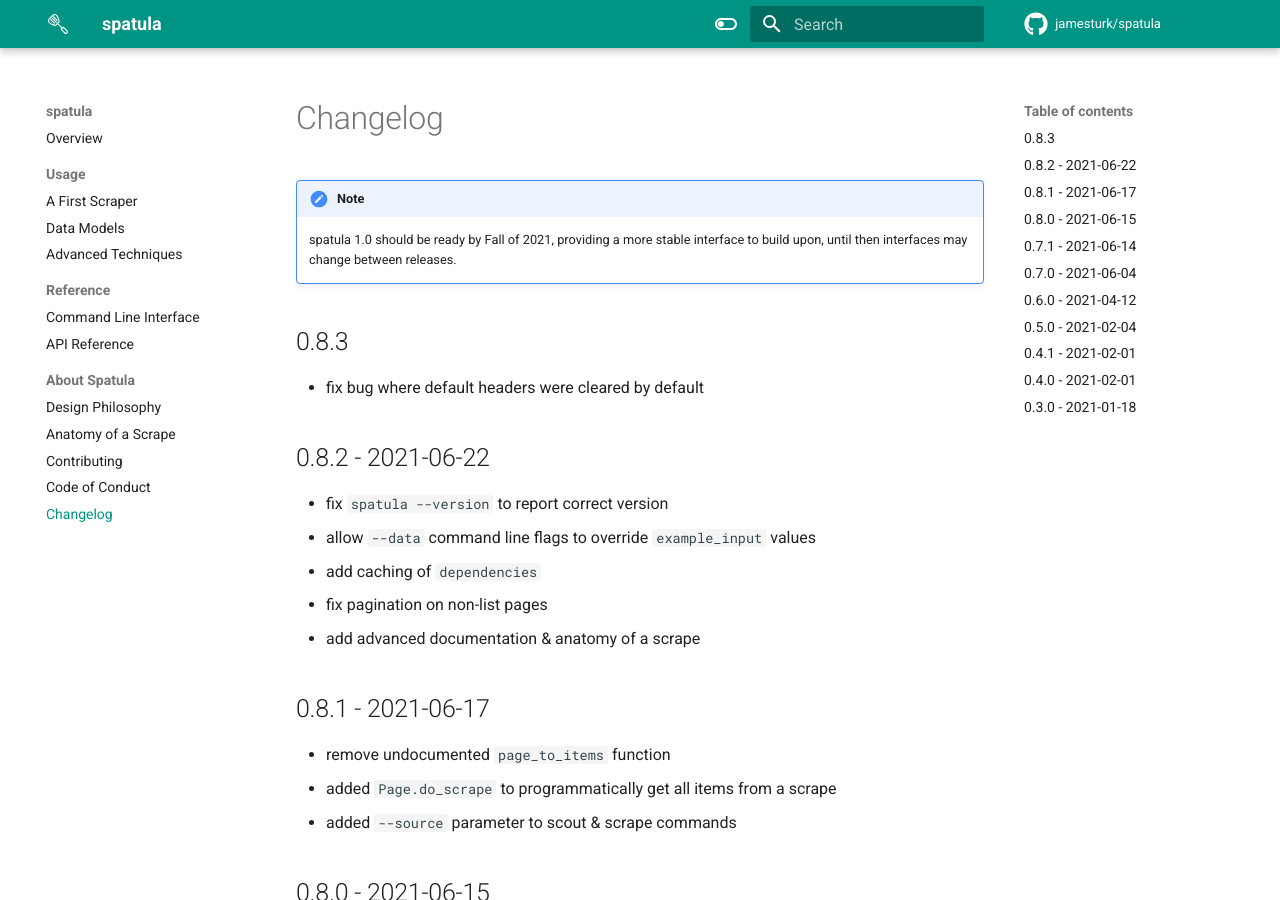
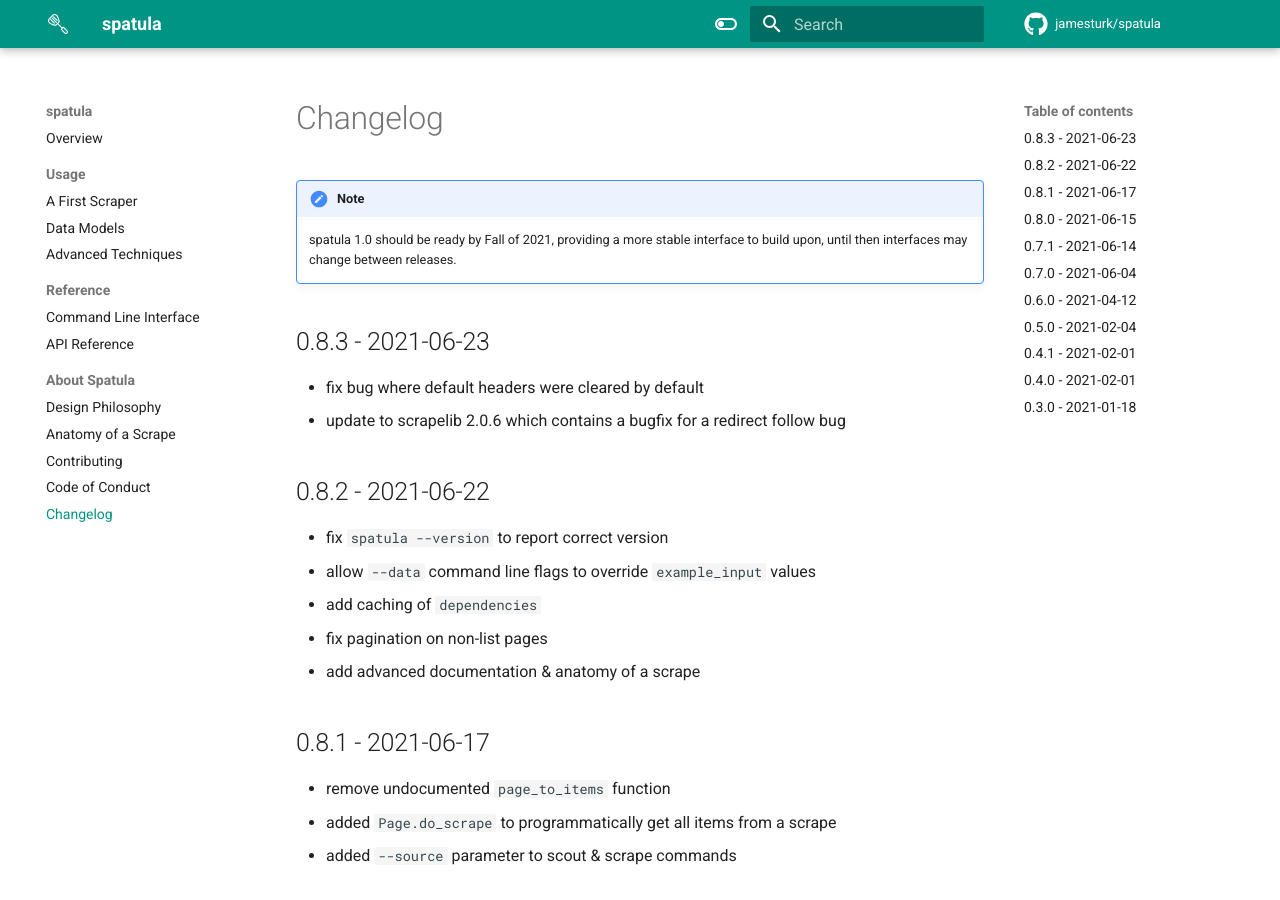
Before and after one commit to jamesturk/spatula, an MkDocs documentation site: the page built from docs/changelog.md, in a window 1280 px wide and 900 px high. Built offline with MkDocs 1.6.1 and Material for MkDocs 9.7.7, drawn with Linux system fonts in a browser that asks for light colours; comment, search, counter and statistics services are not loaded.

Commit message:
0.8.3 changelog

```diff
--- a/docs/changelog.md
+++ b/docs/changelog.md
@@ -3,9 +3,10 @@
 !!! note
     spatula 1.0 should be ready by Fall of 2021, providing a more stable interface to build upon, until then interfaces may change between releases.
 
-## 0.8.3
+## 0.8.3 - 2021-06-23
 
 - fix bug where default headers were cleared by default
+- update to scrapelib 2.0.6 which contains a bugfix for a redirect follow bug
 
 ## 0.8.2 - 2021-06-22
 
```
